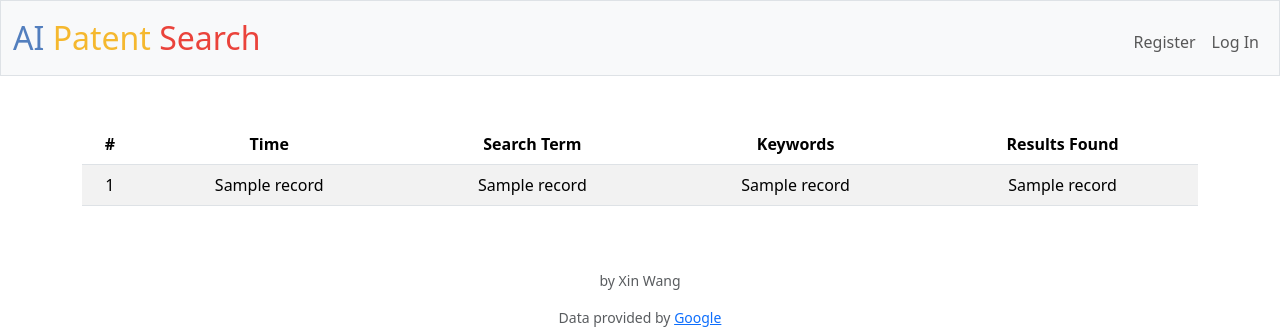
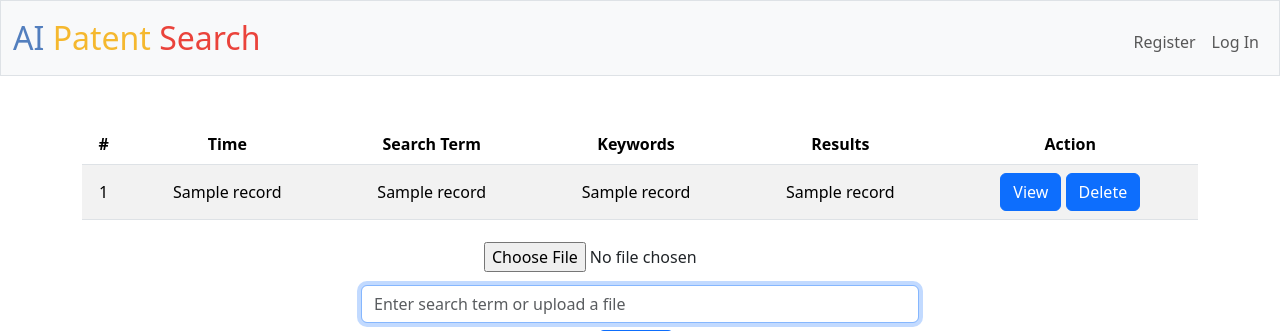
Before and after one commit to Seanhomeagain/CS50-FINAL-PROJECT, a Flask app: template templates/index.html in a window 1280 px wide. Shown: the top 331 px of the page. Run offline with Flask 3, Linux system fonts and the light colour scheme; the template is opened without the code that fills it: most values are stand-ins (such as "Sample title", 1, 10 or a date in 2020).

Commit message:
Initial commit or upload all files

```diff
--- a/app.py
+++ b/app.py
@@ -6,7 +6,7 @@ from flask_session import Session
 from werkzeug.security import check_password_hash, generate_password_hash
 from werkzeug.utils import secure_filename
 
-from helpers import analysis, search, login_required, apology
+from helpers import analysis, google_search, login_required, apology
 
 # Configure application
 app = Flask(__name__)
@@ -17,11 +17,8 @@ app.config["SESSION_TYPE"] = "filesystem"
 Session(app)
 
 # Configure upload folder
-UPLOAD_FOLDER = "temp_uploads"
-app.config["UPLOAD_FOLDER"] = UPLOAD_FOLDER
-
-# Ensure the folder exists
-os.makedirs(UPLOAD_FOLDER, exist_ok=True)
+app.config["UPLOAD_FOLDER"] = "temp_uploads"
+os.makedirs(app.config["UPLOAD_FOLDER"], exist_ok=True)
 
 @app.after_request
 def after_request(response):
@@ -71,11 +68,6 @@ def search():
         keywords = None
         total_result = 0
 
-        if request.files:
-            print("Files received:", request.files)
-        else:
-            print("No files received")
-
         if not term and not file:
             return apology("Please input keyword or upload file")
 
@@ -84,13 +76,20 @@ def search():
             file_path = os.path.join(app.config["UPLOAD_FOLDER"], filename)
             file.save(file_path)
             print(f"File saved to {file_path}")
-            search_term = filename
-            keywords = analysis(file_path, term=None)  # analysis keywords
+            search_term = f"File: {filename}"
+            keywords = analysis(file_path=file_path, term=None)  # analysis keywords
         elif term:
             search_term = term
-            keywords = analysis(term, file_path=None) # analysis keywords
+            keywords = analysis(term=term, file_path=None) # analysis keywords
 
-        total_result, organic_results = search(keywords) # use google patent search
+        if keywords:
+            print(f"Analyzed keywords: {keywords}")
+
+            current_page = request.args.get("page", 0, type=int)
+            start = current_page * 10  # Assuming 10 results per page
+            total_result, organic_results, pagination = google_search(keywords, start=start) # use google patent search
+        else:
+            return apology("Failed to analyze keywords")
 
         if not organic_results:
             return apology("No result")
@@ -100,16 +99,61 @@ def search():
             cur = con.cursor()
             cur.execute(
                 "INSERT INTO history (user_id, search_time, search_term, keywords, result) VALUES (?, ?, ?, ?, ?)",
-                (user_id, search_time, search_term, ", ".join(keywords) if keywords else None, total_result),
+                (user_id, search_time, search_term, keywords, total_result),
             )
             con.commit()
             con.close()
-            return render_template("result.html", results=organic_results)
 
-        # Record the search in the database
+            return render_template("result.html", results=organic_results, pagination=pagination, current_page=current_page)
+    return render_template("search.html")
 
 
-    return render_template("search.html")
+@app.route("/redo_search/<int:history_id>")
+@login_required
+def redo_search(history_id):
+    """Redo a previous search using saved keywords"""
+    user_id = session.get("user_id")
+    if not user_id:
+        return apology("User not logged in")
+
+    con = sqlite3.connect("aps.db")
+    cur = con.cursor()
+    cur.execute("SELECT keywords FROM history WHERE id = ? AND user_id = ?", (history_id, user_id))
+    keywords = cur.fetchone()
+    con.close()
+
+    if not keywords:
+        return apology("History not found")
+
+    current_page = request.args.get("page", 0, type=int)
+    start = current_page * 10  # Assuming 10 results per page
+    total_result, organic_results, pagination = google_search(keywords, start=start)
+
+    if not organic_results:
+        return apology("No result found during re-search")
+    return render_template("result.html", results=organic_results, pagination=pagination, current_page=current_page)
+
+
+@app.route("/delete/<int:history_id>")
+@login_required
+def delete(history_id):
+    """Delete a previous search"""
+    user_id = session.get("user_id")
+    if not user_id:
+        return apology("User not logged in")
+
+    if history_id:
+        con = sqlite3.connect("aps.db")
+        cur = con.cursor()
+        cur.execute("DELETE FROM history WHERE id = ? AND user_id = ?", (history_id, user_id))
+        con.commit()
+        print(f"Delete the row {history_id} from user {user_id}")
+        con.close()
+
+    else:
+        return apology("Delete failed!")
+
+    return redirect("/")
 
 
 @app.route("/login", methods=["GET", "POST"])
--- a/templates/index.html
+++ b/templates/index.html
@@ -12,7 +12,8 @@
                 <th>Time</th>
                 <th>Search Term</th>
                 <th>Keywords</th>
-                <th>Results Found</th>
+                <th>Results</th>
+                <th>Action</th>
             </tr>
         </thead>
         <tbody>
@@ -23,8 +24,14 @@
                 <td>{{ record[2] }}</td>
                 <td>{{ record[3] }}</td>
                 <td>{{ record[4] }}</td>
+                <td><a href="{{ url_for('redo_search', history_id=record[0]) }}" class="btn btn-primary">View</a> <a href="{{ url_for('delete', history_id=record[0]) }}" class="btn btn-primary">Delete</a></td>
             </tr>
             {% endfor %}
         </tbody>
     </table>
+    <form action="/search" method="post" enctype="multipart/form-data">
+        <input type="file" id="file" name="file" accept=".doc,.docx,.pdf,image/*">
+        <input autocomplete="off" autofocus class="form-control mx-auto w-50" name="keyword" placeholder="Enter search term or upload a file" type="text">
+        <button class="btn btn-primary me-2" type="submit">Search</button>
+    </form>
 {% endblock %}
```
Also changed, not shown: helpers.py (+10 -10 lines), templates/result.html (+30 -3 lines), test_search.py (added, +10 -0 lines), aps.db, 4 other files.
